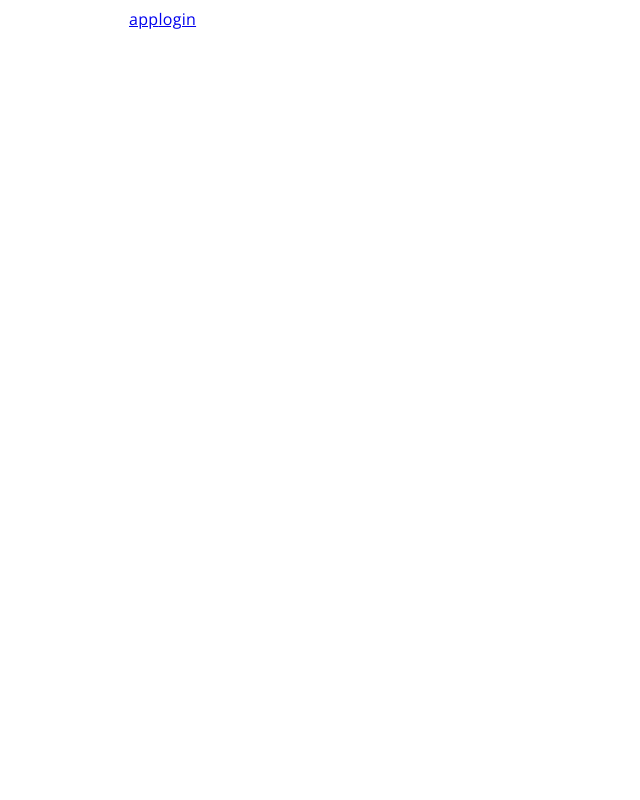
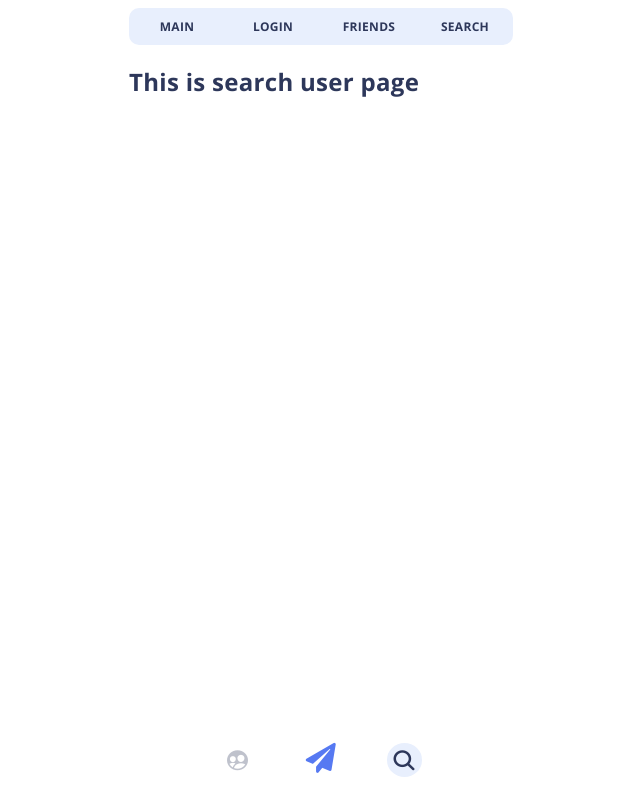
Before and after one commit to dlt-v/Chatlog, a React (Create React App) app: page /search in a window 1280 px wide. Shown: the whole page, without its empty margins (319-959 px from the left). Built offline with nearby package versions, Linux system fonts and the light colour scheme.

Commit message:
implement routing in navbar

```diff
--- a/src/App.tsx
+++ b/src/App.tsx
@@ -3,12 +3,19 @@ import { UserDataProvider } from './UserDataContext';
 
 import { Login } from './pages/Login';
 import { Main } from './pages/Main';
+import { Friends } from './pages/Friends';
+import { Search } from './pages/Search';
+
 export function App() {
     return (
         <UserDataProvider>
             <Router>
-                <Link to="/">app</Link>
-                <Link to="/login">login</Link>
+                <div className="nav">
+                    <Link to="/">MAIN</Link>
+                    <Link to="/login">LOGIN</Link>
+                    <Link to="/friends">FRIENDS</Link>
+                    <Link to="/search">SEARCH</Link>
+                </div>
 
                 <Switch>
                     <Route exact path="/">
@@ -17,6 +24,12 @@ export function App() {
                     <Route path="/login">
                         <Login />
                     </Route>
+                    <Route path="/friends">
+                        <Friends />
+                    </Route>
+                    <Route path="/search">
+                        <Search />
+                    </Route>
                 </Switch>
             </Router>
         </UserDataProvider>
--- a/src/components/Navigation.tsx
+++ b/src/components/Navigation.tsx
@@ -1,4 +1,5 @@
 import React from 'react';
+import { useHistory } from 'react-router';
 
 interface Current {
     friends?: boolean;
@@ -8,12 +9,12 @@ interface Current {
 export const Navigation: React.FC<Current> = (props) => {
     const friends = props.friends;
     const search = props.search;
-
-    // todo: create routing to friends-page, send-page and search-page
+    let history = useHistory();
 
     return (
         <div className="main__navigation">
             <div
+                onClick={() => history.push('/friends')}
                 className={`${
                     friends
                         ? 'main__navigation__friends--active'
@@ -26,6 +27,7 @@ export const Navigation: React.FC<Current> = (props) => {
                 <span className="icon-send"></span>
             </div>
             <div
+                onClick={() => history.push('/search')}
                 className={`${
                     search
                         ? 'main__navigation__search--active'
--- /dev/null
+++ b/src/pages/Friends.tsx
@@ -0,0 +1,12 @@
+import React from 'react';
+
+import { Navigation } from '../components/Navigation';
+
+export const Friends: React.FC = () => {
+    return (
+        <div className="friends">
+            <h2>This is friends list page</h2>
+            <Navigation friends={true}/>
+        </div>
+    );
+};
--- a/src/pages/Main.tsx
+++ b/src/pages/Main.tsx
@@ -5,7 +5,7 @@ import { Navigation } from '../components/Navigation';
 export const Main: React.FC = () => {
     return (
         <div className="main">
-            <h1>This is main page</h1>
+            <h2>This is main page</h2>
             <Navigation />
         </div>
     );
--- /dev/null
+++ b/src/pages/Search.tsx
@@ -0,0 +1,12 @@
+import React from 'react';
+
+import { Navigation } from '../components/Navigation';
+
+export const Search: React.FC = () => {
+    return (
+        <div className="search">
+            <h2>This is search user page</h2>
+            <Navigation search={true} />
+        </div>
+    );
+};
--- a/src/styles/style.css
+++ b/src/styles/style.css
@@ -7,6 +7,23 @@ html {
   margin: 0 auto;
   color: #2d375a;
   background-color: #fff;
+}
+
+.nav {
+  margin: 0 auto;
+  width: 100%;
+  display: grid;
+  grid-template-columns: 1fr 1fr 1fr 1fr;
+  background-color: #e8effd;
+  border-radius: 10px;
+}
+
+.nav a {
+  all: unset;
+  padding: 10px;
+  font-weight: 700;
+  font-size: 12px;
+  justify-self: center;
 }
 
 .login {
--- a/src/styles/style.scss
+++ b/src/styles/style.scss
@@ -14,6 +14,23 @@ html {
     margin: 0 auto;
     color: $t;
     background-color: $bg;
+}
+
+.nav {
+    margin: 0 auto;
+    width: 100%;
+    display: grid;
+    grid-template-columns: 1fr 1fr 1fr 1fr;
+    background-color: $bgl;
+    border-radius: 10px;
+}
+
+.nav a {
+    all: unset;
+    padding: 10px;
+    font-weight: 700;
+    font-size: 12px;
+    justify-self: center;
 }
 
 .login {
```
Also changed, not shown: 1 other file (tests, documents, lock files or other folders).
